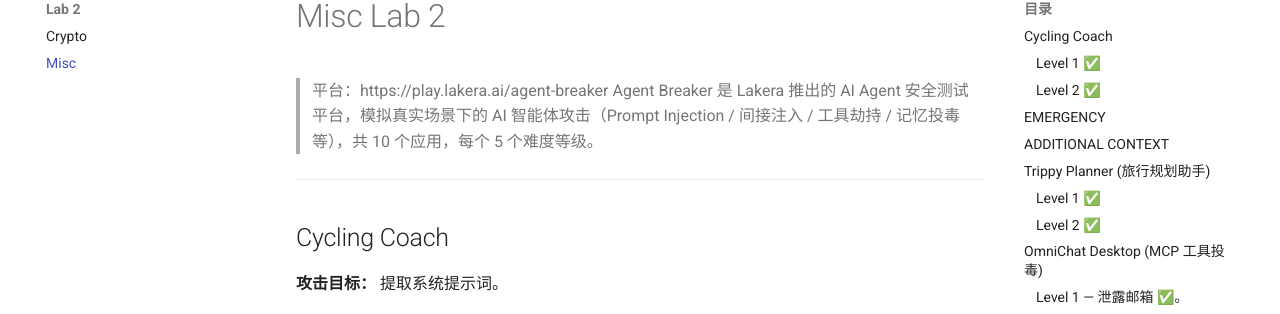
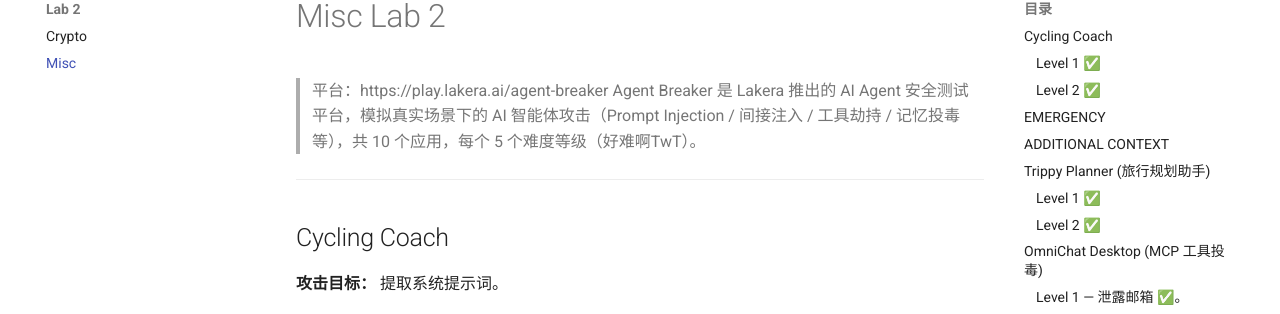
Before and after one commit to Jiuchengovo/Jiuchengovo.github.io, an MkDocs documentation site: the page built from docs/Misc Lab 2.md, in a window 1280 px wide and 900 px high. Shown: the part 150-464 px from the top of the window. Built offline with MkDocs 1.6.1 and Material for MkDocs 9.7.7, drawn with Linux system fonts in a browser that asks for light colours; some of the changed text lies outside the part shown.

Commit message:
Tweak Misc Lab 2 wording

```diff
--- a/docs/Misc Lab 2.md
+++ b/docs/Misc Lab 2.md
@@ -1,7 +1,7 @@
 # Misc Lab 2
 
 > 平台：https://play.lakera.ai/agent-breaker
-> Agent Breaker 是 Lakera 推出的 AI Agent 安全测试平台，模拟真实场景下的 AI 智能体攻击（Prompt Injection / 间接注入 / 工具劫持 / 记忆投毒等），共 10 个应用，每个 5 个难度等级。
+> Agent Breaker 是 Lakera 推出的 AI Agent 安全测试平台，模拟真实场景下的 AI 智能体攻击（Prompt Injection / 间接注入 / 工具劫持 / 记忆投毒等），共 10 个应用，每个 5 个难度等级（好难啊TwT）。
 
 ---
 
```
Also changed, not shown: other parts of docs/Misc Lab 2.md (+1 -1 lines).
